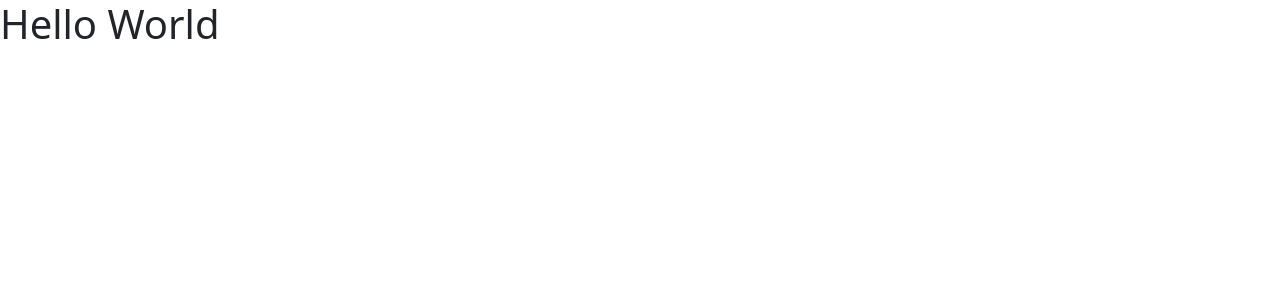
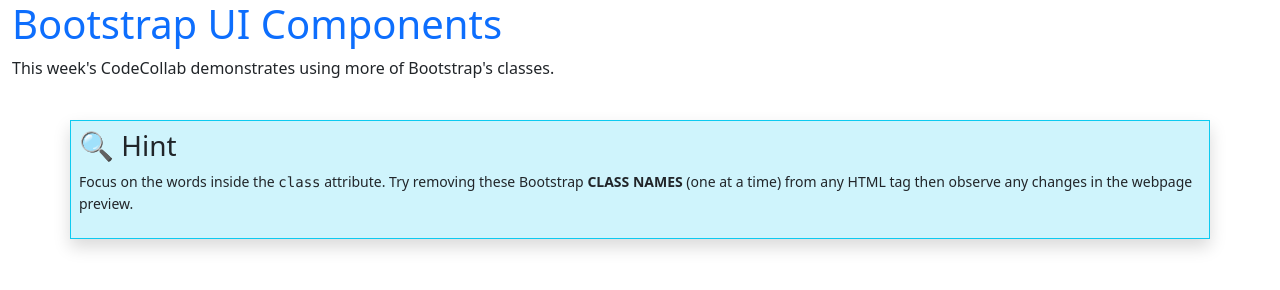
Before and after one commit to BWL-CS/cs1-wk21-codecollab, a plain HTML site: page index.html in a window 1280 px wide. Drawn offline with nearby package versions, Linux system fonts and the light colour scheme.

Commit message:
Update index.html

```diff
--- a/index.html
+++ b/index.html
@@ -14,9 +14,21 @@
 </head>
 
 <body>
-  <h1>Hello World</h1>
+
+  <div class="container-fluid">
+    <h1 class="text-primary">Bootstrap UI Components</h1>
+    <p>This week's CodeCollab demonstrates using more of Bootstrap's classes.</p>
+  </div>
 
 
-
+  <br>
+  <div class="container bg-info-subtle shadow border border-info p-2">
+    <h3>🔍 Hint</h3>
+    <p class="small">
+      Focus on the words inside the <span class="font-monospace">class</span> attribute.
+      Try removing these Bootstrap <span class="fw-bold">CLASS NAMES</span>
+      (one at a time) from any HTML tag then observe any changes in the webpage preview.
+    </p>
+  </div>
 </body>
 </html>
```
